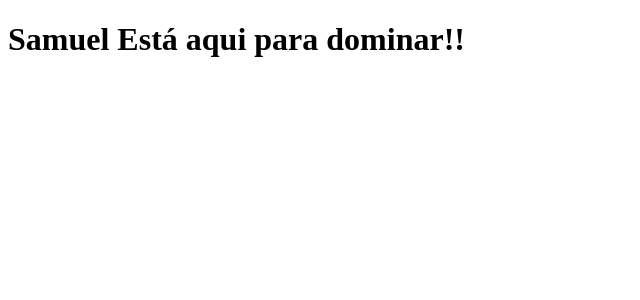
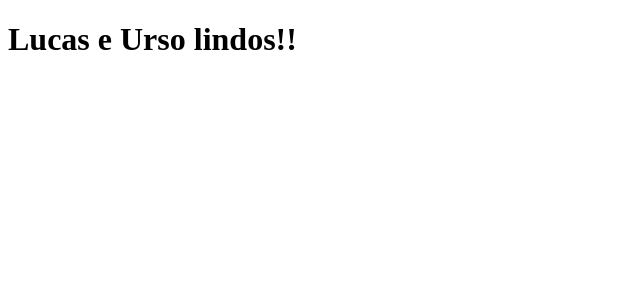
Before and after one commit to EngSoftSamuelSantos/Clone-Tabnews, a Next.js app: page / in a window 1280 px wide. Shown: the top 300 px of the page, without its empty margins (0-640 px from the left). Built offline with nearby package versions, Linux system fonts and the light colour scheme.

Commit message:
Texto para amigos `index.js`

```diff
--- a/pages/index.js
+++ b/pages/index.js
@@ -1,5 +1,5 @@
 function Home() {
-  return <h1>Samuel Está aqui para dominar!!</h1>;
+  return <h1>Lucas e Urso lindos!!</h1>;
 }
 
 export default Home;
```
